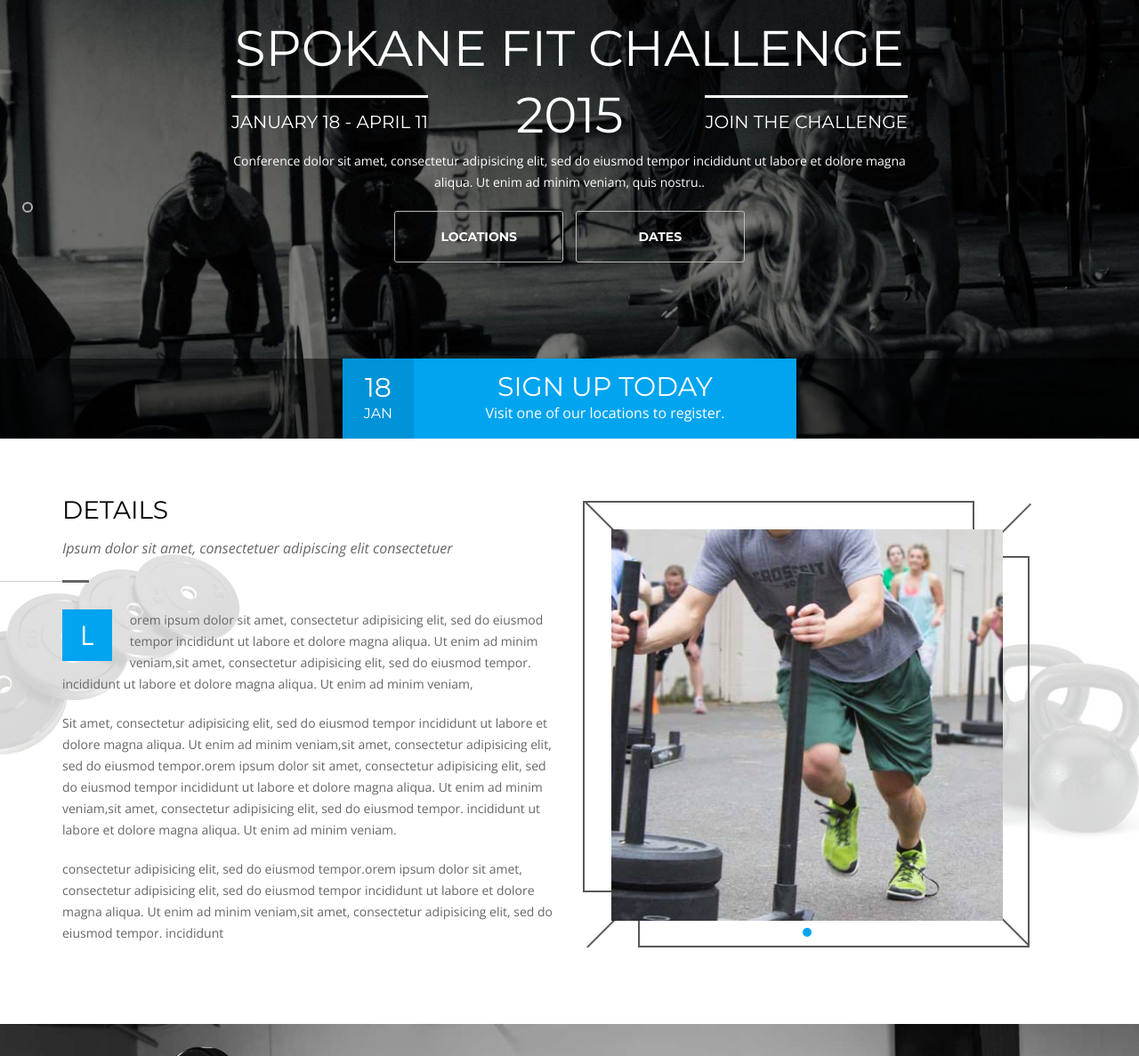
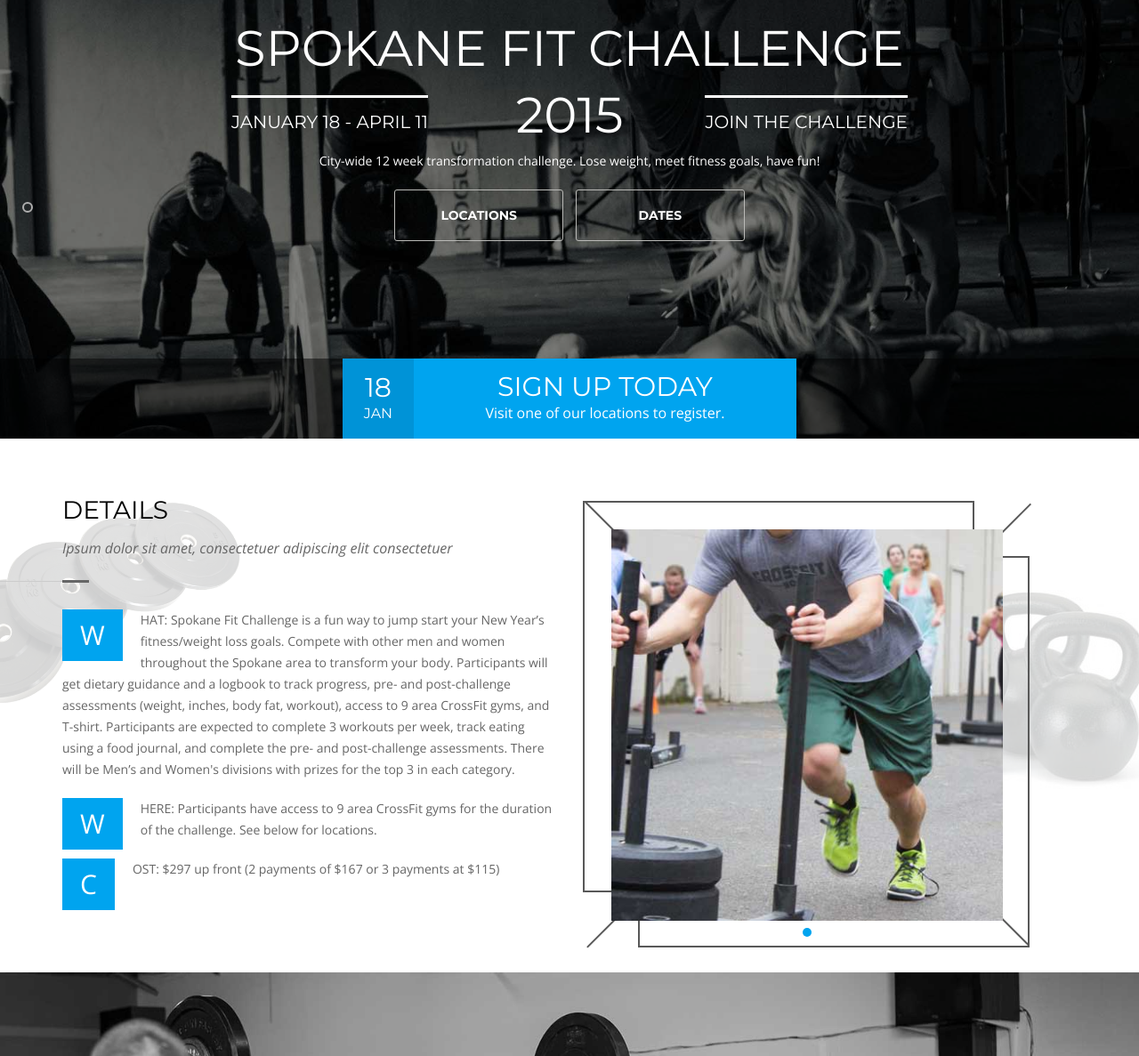
Before and after one commit to thejoshcrawford/spokanefitchallenge, a website: page index.html in a window 1280 px wide. Shown: the part 113-1300 px from the top of the page at 89% size. Drawn offline with nearby package versions, Linux system fonts and the light colour scheme; some packages are replaced by stand-ins of ours; files whose address does not match are found by name.

Commit message:
details and heading

```diff
--- a/index.html
+++ b/index.html
@@ -79,8 +79,7 @@
 										<h3>January 18 - April 11</h3>
 										<h3 class="right-float">Join the Challenge</h3>
 									</div>
-									<p>Conference dolor sit amet, consectetur adipisicing elit, sed do eiusmod tempor incididunt ut labore et dolore magna
-										aliqua. Ut enim ad minim veniam, quis nostru..</p>
+									<p>City-wide 12 week transformation challenge. Lose weight, meet fitness goals, have fun!</p>
 									<div class="button-holder">
 										<a href="#locations" class="button">Locations</a>
 										<a href="#" class="button">Dates</a>
@@ -112,17 +111,11 @@
 								<span>Ipsum dolor sit amet, consectetuer adipiscing elit consectetuer</span>
 							</div>
 
-							<p> <strong class="first-letter">l</strong> orem ipsum dolor sit amet, consectetur adipisicing elit, sed do eiusmod tempor
-								incididunt ut labore et dolore magna aliqua. Ut enim ad minim veniam,sit amet, consectetur adipisicing elit, sed
-								do eiusmod tempor. incididunt ut labore et dolore magna aliqua. Ut enim ad minim veniam,</p>
-							<p>Sit amet, consectetur adipisicing elit, sed do eiusmod tempor incididunt ut labore et dolore magna aliqua. Ut enim
-								ad minim veniam,sit amet, consectetur adipisicing elit, sed do eiusmod tempor.orem ipsum dolor sit amet, consectetur
-								adipisicing elit, sed do eiusmod tempor incididunt ut labore et dolore magna aliqua. Ut enim ad minim veniam,sit
-								amet, consectetur adipisicing elit, sed do eiusmod tempor. incididunt ut labore et dolore magna aliqua. Ut enim ad
-								minim veniam.</p>
-							<p>consectetur adipisicing elit, sed do eiusmod tempor.orem ipsum dolor sit amet, consectetur adipisicing elit, sed do
-								eiusmod tempor incididunt ut labore et dolore magna aliqua. Ut enim ad minim veniam,sit amet, consectetur adipisicing
-								elit, sed do eiusmod tempor. incididunt </p>
+							<p> <strong class="first-letter">W</strong> HAT: Spokane Fit Challenge is a fun way to jump start your New Year’s fitness/weight loss goals. Compete with other men and women throughout the Spokane area to transform your body. Participants will get dietary guidance and a logbook to track progress, pre- and post-challenge assessments (weight, inches, body fat, workout), access to 9 area CrossFit gyms, and T-shirt. Participants are expected to complete 3 workouts per week, track eating using a food journal, and complete the pre- and post-challenge assessments. There will be Men’s and Women's divisions with prizes for the top 3 in each category. </p>
+
+							<p> <strong class="first-letter">W</strong> HERE: Participants have access to 9 area CrossFit gyms for the duration of the challenge. See below for locations. </p>
+
+							<p> <strong class="first-letter">C</strong> OST: $297 up front (2 payments of $167 or 3 payments at $115) </p>
 						</div>
 						<div class="col-lg-6 col-md-6">
 							<div class="event-slider-box">
```
